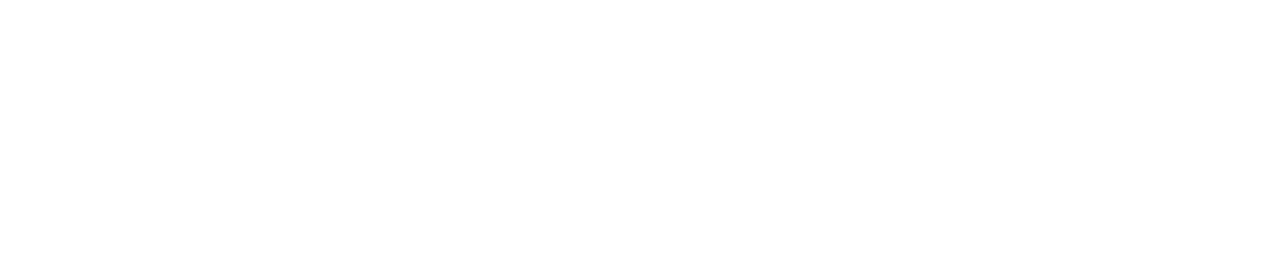
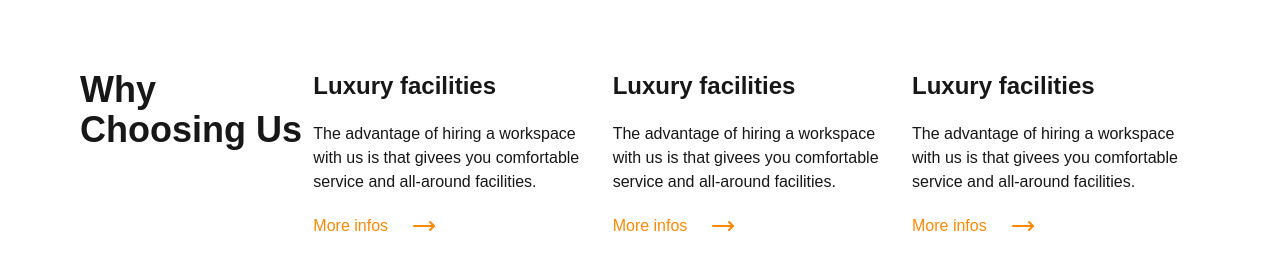
Before and after one commit to kyu-dev/ecommerce_frontend, a Next.js app: page / in a window 1280 px wide. Shown: the part 850-1120 px from the top of the page. Built offline with nearby package versions, Linux system fonts and the light colour scheme.

Commit message:
Ajout du composant WhySection à la page principale pour présenter les raisons de choisir nos services, et mise à jour du composant Nav avec un nouvel index z pour améliorer la superposition.

```diff
--- a/app/components/nav/Nav.tsx
+++ b/app/components/nav/Nav.tsx
@@ -4,7 +4,7 @@
 
 const Nav = () => {
   return (
-    <div className="grid grid-cols-[1fr_auto_1fr] fixed items-center text-white w-full px-8 py-4">
+    <div className="z-10 grid grid-cols-[1fr_auto_1fr] fixed items-center text-white w-full px-8 py-4">
       <h1 className="text-4xl justify-self-start">Panto</h1>
       <nav className="flex gap-10 justify-self-center">
         <Link href="/Shop">Shop</Link>
--- /dev/null
+++ b/app/components/why/WhySection.tsx
@@ -0,0 +1,44 @@
+import { MoveRight } from "lucide-react";
+import React from "react";
+
+const WhySection = () => {
+  return (
+    <div className="flex justify-between px-20 py-30">
+      <h3 className="text-4xl font-bold flex">
+        Why <br /> Choosing Us
+      </h3>
+      <div className="flex flex-col gap-5 w-2xs">
+        <h4 className="text-2xl font-bold">Luxury facilities</h4>
+        <p>
+          The advantage of hiring a workspace with us is that givees you
+          comfortable service and all-around facilities.
+        </p>
+        <button className="flex gap-6 text-orange-400">
+          More infos <MoveRight />
+        </button>
+      </div>
+      <div className="flex flex-col gap-5 w-2xs">
+        <h4 className="text-2xl font-bold">Luxury facilities</h4>
+        <p>
+          The advantage of hiring a workspace with us is that givees you
+          comfortable service and all-around facilities.
+        </p>
+        <button className="flex gap-6 text-orange-400">
+          More infos <MoveRight />
+        </button>
+      </div>
+      <div className="flex flex-col gap-5 w-2xs">
+        <h4 className="text-2xl font-bold">Luxury facilities</h4>
+        <p>
+          The advantage of hiring a workspace with us is that givees you
+          comfortable service and all-around facilities.
+        </p>
+        <button className="flex gap-6 text-orange-400">
+          More infos <MoveRight />
+        </button>
+      </div>
+    </div>
+  );
+};
+
+export default WhySection;
--- a/app/page.tsx
+++ b/app/page.tsx
@@ -1,12 +1,13 @@
 import React from "react";
 import SearchBar from "./components/searchbar/SearchBar";
 import Hero from "./components/hero/Hero";
+import WhySection from "./components/why/WhySection";
 
 const page = () => {
   return (
     <>
       <Hero />
-      <div className="min-h-screen w-screen"></div>
+      <WhySection />
     </>
   );
 };
```
